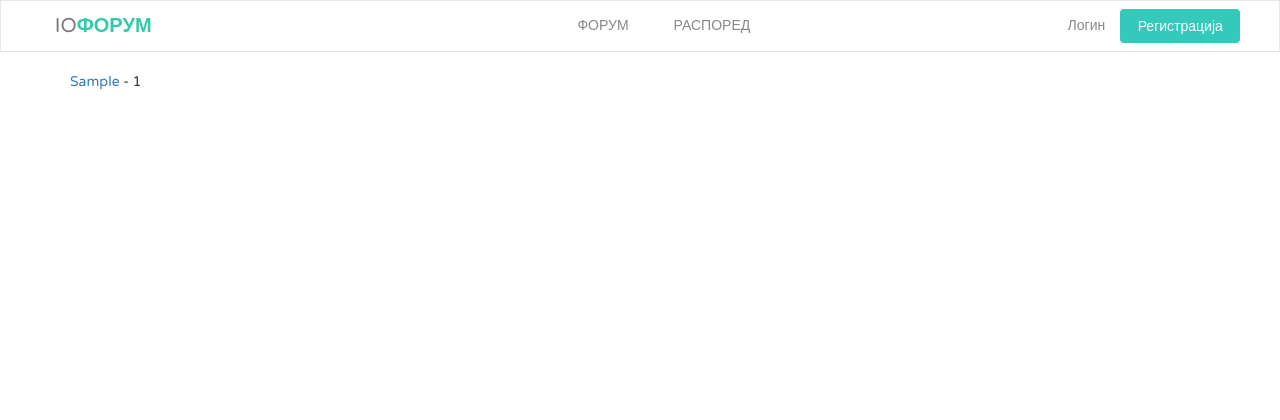
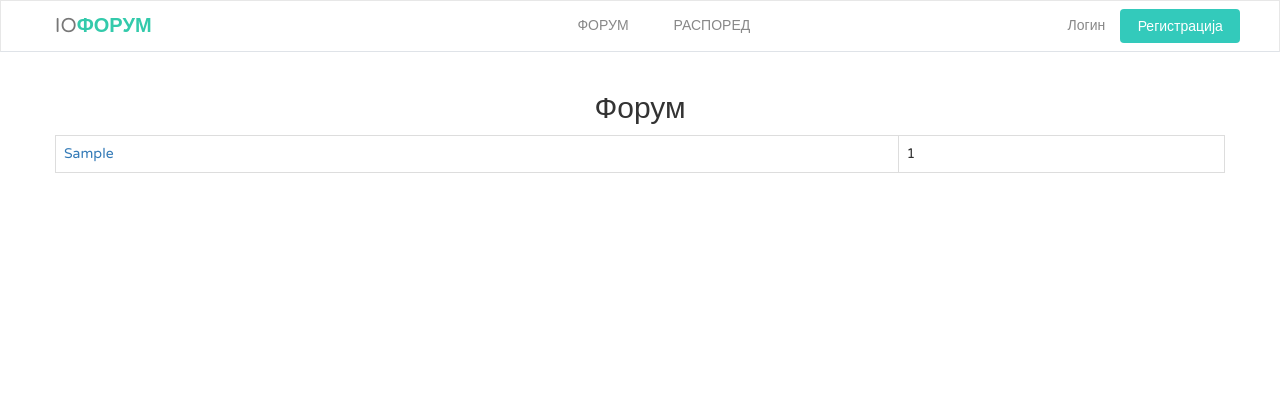
Before and after one commit to ikt-team-3/webapp, a Django app: page /forum in a window 1280 px wide. Shown: the top 420 px of the page. Run offline with Django 3.2, Linux system fonts and the light colour scheme; tables that the repository leaves empty hold one stand-in row (values such as "Sample post"); some libraries are stand-ins or nearby versions.

Commit message:
Add forum homepage template

```diff
--- a/app/templates/app/forum_homepage.html
+++ b/app/templates/app/forum_homepage.html
@@ -6,8 +6,29 @@ FINKIForum - Форум
 
 {% block body %}
 
-{% for predmet in predmeti %}
-	<a href="{% url 'forum_predmet' predmet=predmet.naslov_id %}">{{ predmet.naslov }}</a> - {{ predmet.tema_set.count }}<br>
-{% endfor %}
+<div class="row">
+	<div class="dropdown col-12 text-center">
+		<h2>Форум</h2>
+	</div>
+</div>
+
+<div class="row">
+	<div class="col-12">
+		<table class="table table-bordered ">
+			<thead>
+				<tr>
+				</tr>
+			</thead>
+			<tbody>
+				{% for predmet in predmeti %}
+				<tr>
+					<td><a href="{% url 'forum_predmet' predmet=predmet.naslov_id %}">{{ predmet.naslov }}</a></td>
+					<td>{{ predmet.tema_set.count }}</td>
+				</tr>
+				{% endfor %}
+			</tbody>
+		</table>
+	</div>
+</div>
 
 {% endblock %}
```
